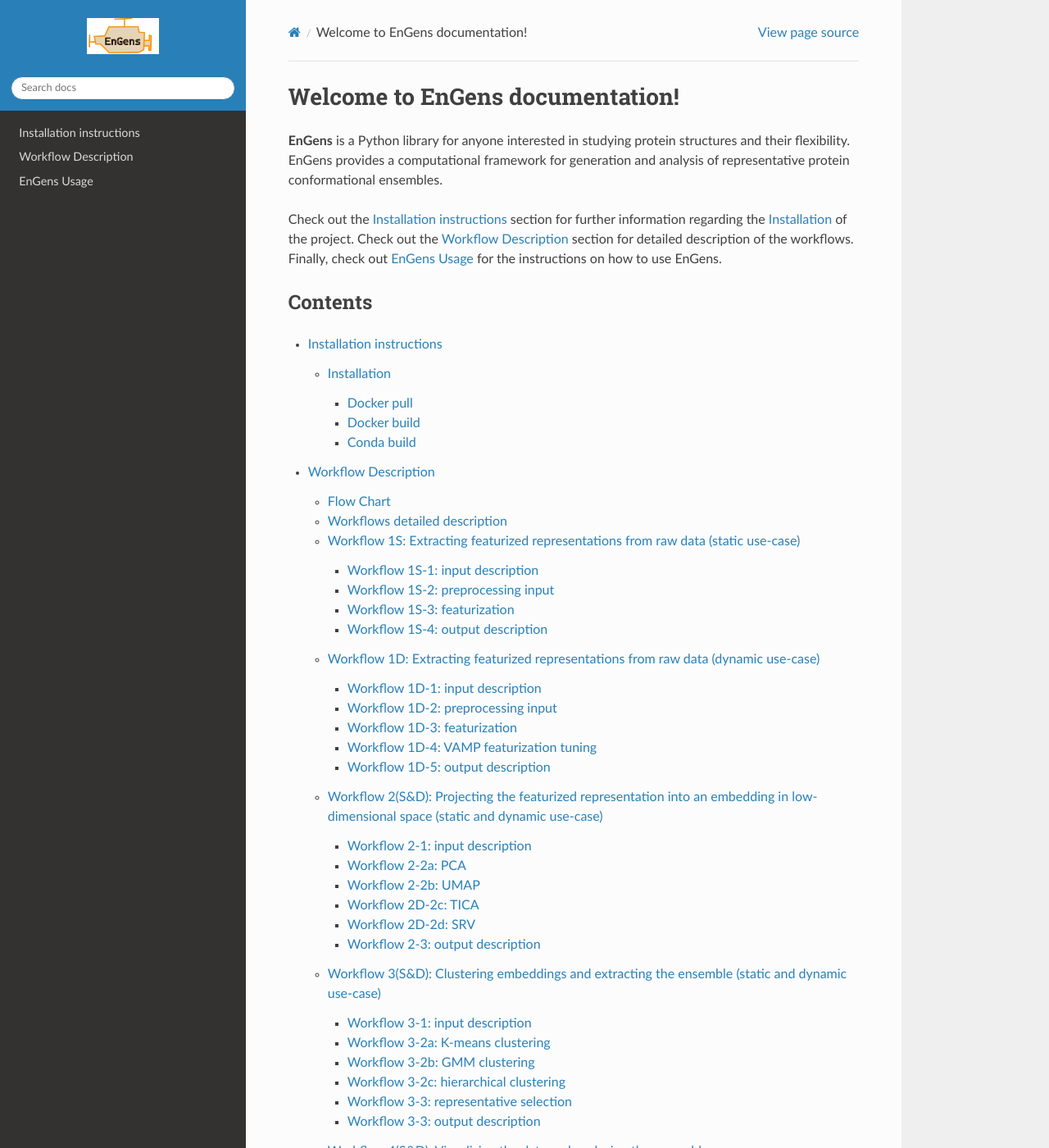
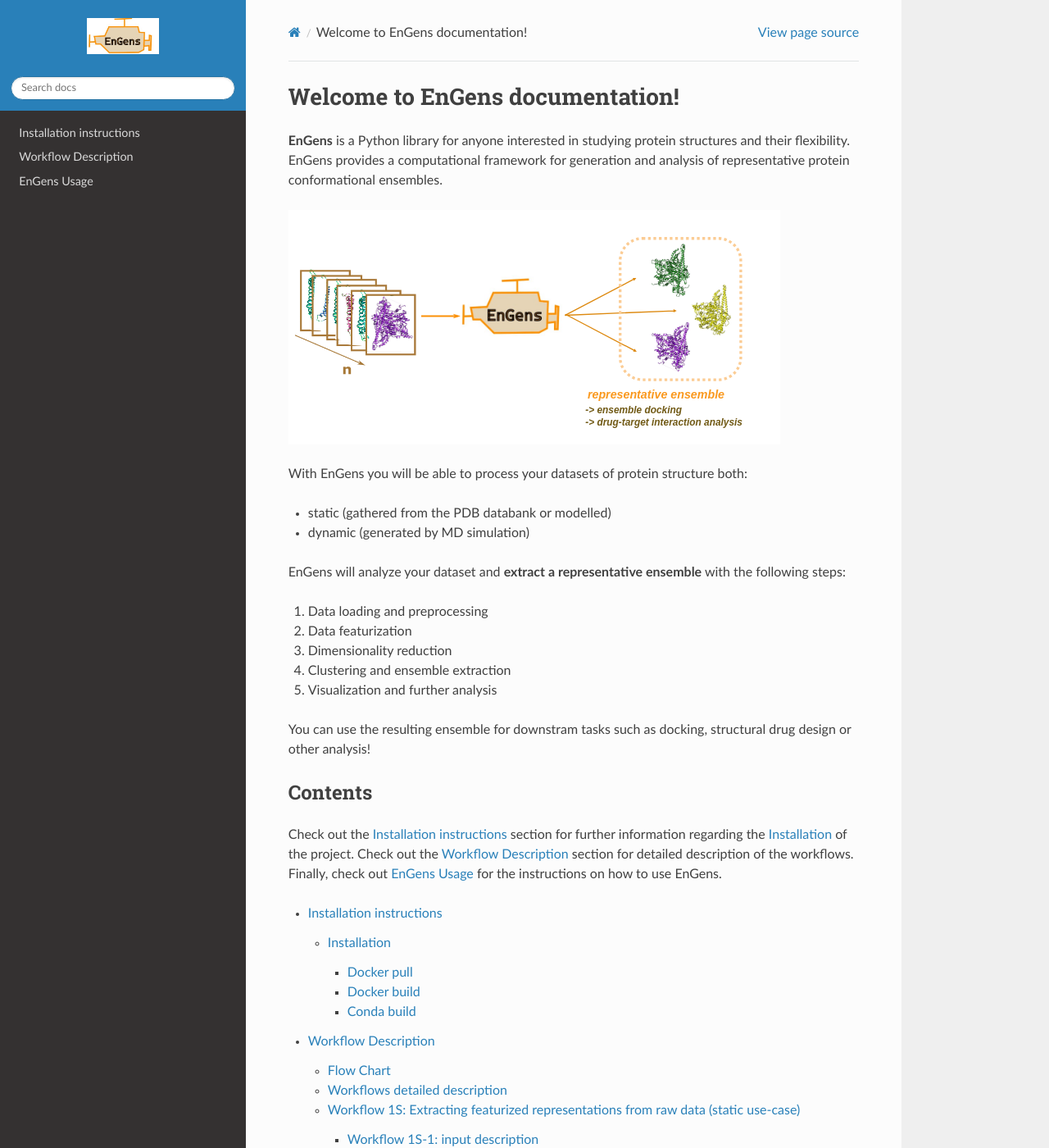
Before and after one commit to KavrakiLab/EnGens, a Sphinx documentation site: the page built from docs/source/index.rst, in a window 1280 px wide and 1400 px high. Shown: the whole window at 82% size. Built offline with Sphinx 7.4.7 and the Read the Docs theme 2.0.0, drawn with Linux system fonts in a browser that asks for light colours; some of the changed text lies outside the part shown.

Commit message:
Update index.rst

```diff
--- a/docs/source/index.rst
+++ b/docs/source/index.rst
@@ -4,15 +4,98 @@
 **EnGens** is a Python library for anyone interested in studying protein structures and their flexibility.
 EnGens provides a computational framework for generation and analysis of representative protein conformational ensembles.
 
+|EnGens Big Logo|
+
+With EnGens you will be able to process your datasets of protein structure both:
+
+* static (gathered from the PDB databank or modelled)
+* dynamic (generated by MD simulation)
+
+EnGens will analyze your dataset and **extract a representative ensemble** with the following steps:
+
+1. Data loading and preprocessing
+2. Data featurization
+3. Dimensionality reduction
+4. Clustering and ensemble extraction
+5. Visualization and further analysis
+
+You can use the resulting ensemble for downstram tasks such as docking, structural drug design or other analysis!
+
+.. |EnGens Big Logo| image:: _static/large-logo.svg
+  :width: 600
+  :alt: EnGens Big Logo
+
+Contents
+--------
+
 Check out the :doc:`installation` section for further information regarding the :ref:`installation` of the project.
 Check out the :doc:`workflows-description` section for detailed description of the workflows.
 Finally, check out :doc:`usage` for the instructions on how to use EnGens.
-
-Contents
---------
 
 .. toctree::
 
    installation
    workflows-description
    usage
+
+Acknowledgments
+--------
+
+This work was built up on a large amount of community effort including the following tools:
+
+* Structural bioinformatics (and MD) software
+
+  * `MDTraj`_
+  * `MDAnalysis`_
+  * `PyTraj`_
+  * `MSMTools`_
+  * `PyEmma`_
+  * `OpenMM`_
+  * `PDBFixer`_
+  * `SRV`_
+  * `mTM-align`_
+  * `BioPython`_
+  * `PDBRenum`_
+
+* Visualization
+
+  * `NGLViewer`_
+  * `py3Dmol`_
+  * `ProtVista`_
+
+* General ML tools
+
+  *   `scikit-learn`_
+  *   `scipy`_
+  *   `umap-learn`_
+  *   `deeptime`_
+
+* Others
+
+  * `plotly`_
+  * `pandas`_
+  * `numpy`_
+
+.. _MDTraj: https://www.mdtraj.org/
+.. _MDAnalysis: https://www.mdanalysis.org/
+.. _PyTraj: https://github.com/Amber-MD/pytraj
+.. _MSMTools: https://github.com/markovmodel/msmtools
+.. _PyEmma: http://www.emma-project.org/latest/
+.. _OpenMM: https://openmm.org/
+.. _SRV: https://github.com/hsidky/srv
+.. _mTM-align: https://yanglab.nankai.edu.cn/mTM-align/
+.. _BioPython: https://biopython.org/
+.. _`PDBRenum`: http://dunbrack.fccc.edu/PDBrenum/
+.. _`PDBFixer`: https://github.com/openmm/pdbfixer
+.. _`NGLViewer`: http://nglviewer.org/nglview/latest/
+.. _`py3Dmol`: https://github.com/avirshup/py3dmol
+.. _`ProtVista`: https://ebi-uniprot.github.io/ProtVista/userGuide.html
+.. _`scikit-learn`: https://scikit-learn.org/
+.. _`scipy`: https://scipy.org/
+.. _`umap-learn`: https://umap-learn.readthedocs.io/en/latest/
+.. _`deeptime`: https://deeptime-ml.github.io/latest
+.. _`plotly`: https://plotly.com/
+.. _`pandas`: https://pandas.pydata.org/
+.. _`numpy`: https://numpy.org/
+
+We would like to thank the authors and the maintainers of the tools!
```
